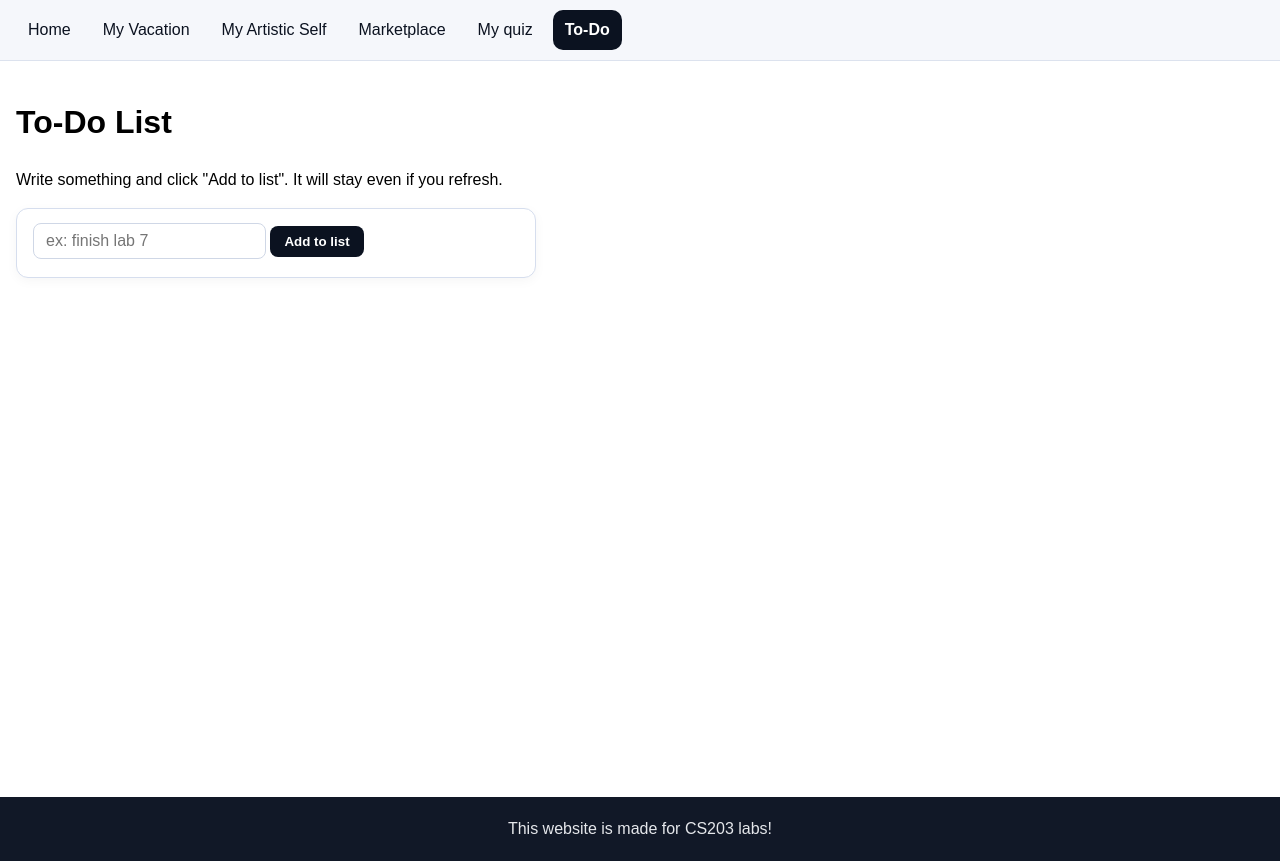
After one commit to VelcroSpoon/VelcroSpoon.github.io, a PHP site: page /to-do.html in a window 1280 px wide. The commit adds this page. Run offline with PHP 8.4, Linux system fonts and the light colour scheme.

Commit message:
Lab7 part 3 completed

```diff
--- a/my_style.css
+++ b/my_style.css
@@ -98,8 +98,7 @@ tbody td:first-child{ background:#f9fafb; }
   padding: 8px 12px;
 }
 
-/* ---- Form style css for Part 2 ---- */
-
+/* ---- Form style css ---- */
 #quiz-form{
   max-width: 720px;
   margin: 24px auto;
@@ -264,3 +263,95 @@ tbody td:first-child{ background:#f9fafb; }
     font-size: 0.85rem;
   }
 }
+
+/* ----- Part 3: to-do list styles ----- */
+#todo-form {
+  max-width: 520px;
+  margin: 16px 0 20px 0;
+  background: #fff;
+  border: 1px solid #d6deee;
+  border-radius: 12px;
+  padding: 14px 16px 18px 16px;
+  box-shadow: 0 3px 12px rgba(11,18,32,0.04);
+}
+
+#todo-form .todo-label {
+  display: block;
+  font-weight: 600;
+  margin-bottom: 6px;
+}
+
+.todo-input-row {
+  display: flex;
+  gap: 8px;
+}
+
+#todo-text {
+  flex: 1 1 auto;
+  padding: 8px 12px;
+  border: 1px solid #cfd7e6;
+  border-radius: 8px;
+  font-size: 1rem;
+}
+
+#todo-form button[type="submit"] {
+  border: none;
+  background: #0b1220;
+  color: #fff;
+  padding: 8px 14px;
+  border-radius: 8px;
+  font-weight: 600;
+  cursor: pointer;
+}
+
+#todo-form button[type="submit"]:hover {
+  background: #111827;
+}
+
+.todo-list {
+  list-style: none;
+  padding: 0;
+  margin: 0;
+  max-width: 520px;
+}
+
+.todo-item {
+  display: flex;
+  justify-content: space-between;
+  align-items: center;
+  gap: 14px;
+  background: #ffffff;
+  border: 1px solid #d6deee;
+  border-radius: 10px;
+  padding: 10px 14px;
+  margin-bottom: 10px;
+  box-shadow: 0 2px 8px rgba(11,18,32,0.03);
+}
+
+.todo-text {
+  flex: 1 1 auto;
+  word-break: break-word;
+}
+
+.todo-trash {
+  cursor: pointer;
+  color: #ef4444;
+  font-size: 1rem;
+}
+
+.todo-trash:hover {
+  color: #b91c1c;
+}
+
+@media (max-width: 540px) {
+  .todo-input-row {
+    flex-direction: column;
+  }
+  #todo-form button[type="submit"] {
+    width: 100%;
+    text-align: center;
+  }
+  .todo-item {
+    gap: 8px;
+  }
+}
--- a/nav.html
+++ b/nav.html
@@ -3,3 +3,4 @@
 <a href="my_artistic_self.html">My Artistic Self</a>
 <a href="marketplace.html">Marketplace</a>
 <a href="my_form.html">My quiz</a>
+<a href="to-do.html">To-Do</a>
--- /dev/null
+++ b/to-do.html
@@ -0,0 +1,43 @@
+<!DOCTYPE html>
+<html lang="en">
+  <head>
+    <meta charset="UTF-8">
+    <title>My To-Do List</title>
+    <meta name="viewport" content="width=device-width, initial-scale=1" />
+    <link rel="stylesheet" href="my_style.css">
+    <!-- font awesome for trash icon -->
+    <link rel="stylesheet" href="https://cdnjs.cloudflare.com/ajax/libs/font-awesome/6.5.2/css/all.min.css">
+    <script src="nav.js"></script>
+  </head>
+  <body>
+    <nav id="main-nav" class="site-nav"></nav>
+    <script>
+      const current_path = location.pathname;
+      setNav(current_path);
+    </script>
+
+    <div class="body_wrapper">
+      <h1>To-Do List</h1>
+      <p>Write something and click "Add to list". It will stay even if you refresh.</p>
+
+      <form id="todo-form" onsubmit="addItem(event)">
+        <input
+          type="text"
+          id="todo-text"
+          placeholder="ex: finish lab 7"
+        >
+        <button type="submit">Add to list</button>
+      </form>
+
+      <ul id="todo-list">
+        <!-- JS will put <li> here -->
+      </ul>
+    </div>
+
+    <footer>
+      This website is made for CS203 labs!
+    </footer>
+
+    <script src="todo.js"></script>
+  </body>
+</html>
--- /dev/null
+++ b/todo.js
@@ -0,0 +1,63 @@
+let items = JSON.parse(localStorage.getItem("items")) || [];
+
+document.addEventListener("DOMContentLoaded", function () {
+  renderList();
+});
+
+function addItem(event) {
+  event.preventDefault();
+
+  const input = document.getElementById("todo-text");
+  const text = input.value.trim();
+
+  if (text === "") {
+    alert("Please write something first.");
+    return;
+  }
+
+  const newItem = {
+    text: text,
+    id: Date.now()
+  };
+
+  items.push(newItem);
+  localStorage.setItem("items", JSON.stringify(items));
+
+  renderItem(newItem.text, newItem.id);
+
+  input.value = "";
+  input.focus();
+}
+
+function renderList() {
+  items.forEach(function (item) {
+    renderItem(item.text, item.id);
+  });
+}
+
+function renderItem(item_text, id) {
+  const ul = document.getElementById("todo-list");
+
+  const li = document.createElement("li");
+  li.dataset.id = id;
+
+  const textSpan = document.createElement("span");
+  textSpan.textContent = item_text;
+
+  const trashSpan = document.createElement("span");
+  trashSpan.classList.add("fas", "fa-trash", "todo-trash");
+
+  trashSpan.addEventListener("click", function () {
+    li.remove();
+
+    items = items.filter(function (x) {
+      return x.id !== id;
+    });
+    localStorage.setItem("items", JSON.stringify(items));
+  });
+
+  li.appendChild(textSpan);
+  li.appendChild(trashSpan);
+
+  ul.appendChild(li);
+}
```
